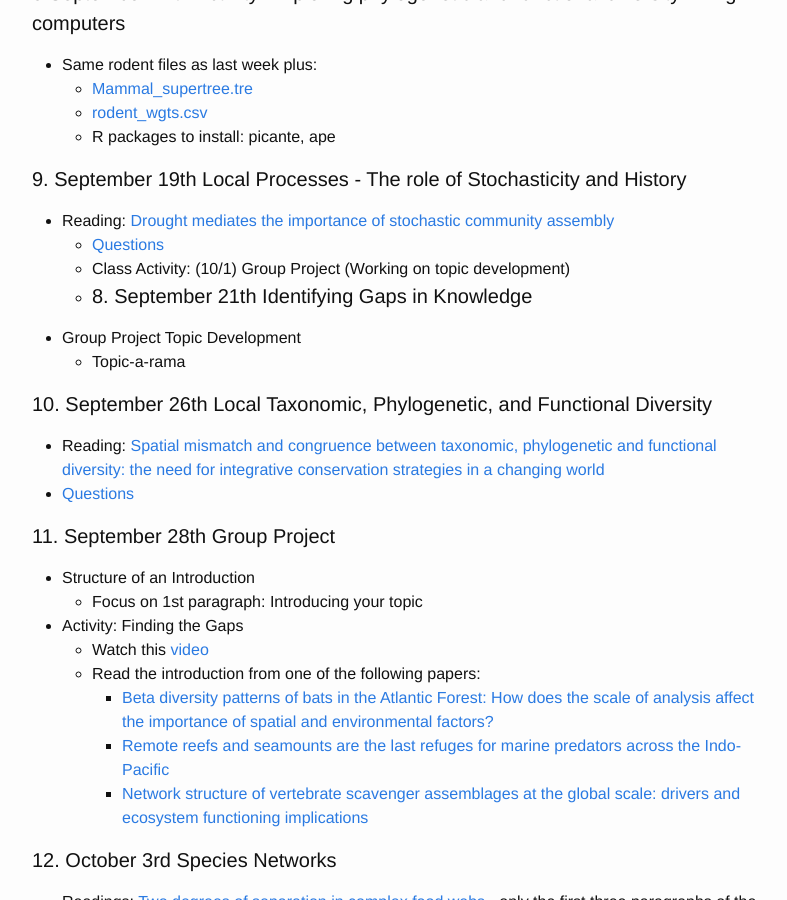
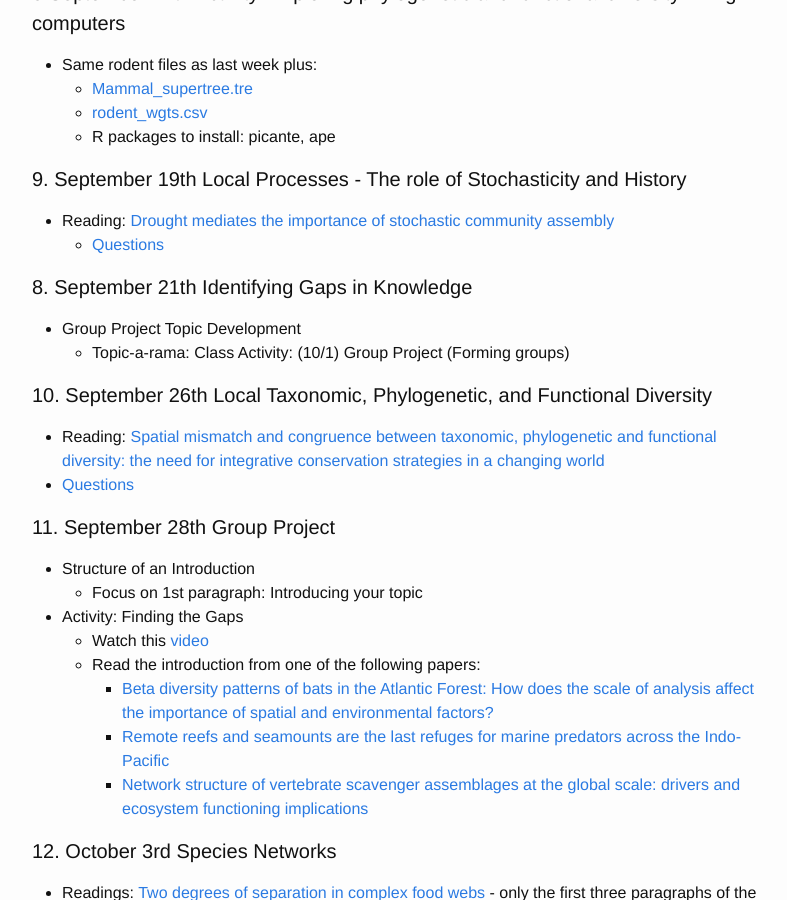
Before and after one commit to skmorgane/biodiversity-course, a Jekyll site: the page built from schedule.md, in a window 1280 px wide and 900 px high, scrolled down 1247 px. Shown: the whole window, without its empty margins (238-1025 px from the left). Built offline with Jekyll 4.4.1, drawn with Linux system fonts in a browser that asks for light colours.

Commit message:
Fix error in schedule.md
Because of hurricane rearrangement, something got left in the wrong place.

```diff
--- a/schedule.md
+++ b/schedule.md
@@ -46,11 +46,10 @@ Read Section 1 (INTRODUCTION), Section 2 (CONTEMPORARY COEXISTENCE THEORY AND CO
 #### 9. September 19th Local Processes - The role of Stochasticity and History
 * Reading: [Drought mediates the importance of stochastic community assembly](https://doi.org/10.1073/pnas.0704350104 )
     * [Questions]({{ site.baseurl }}/questions/stochastic)
-    * Class Activity: (10/1) Group Project (Working on topic development)
-    *
+
 #### 8. September 21th Identifying Gaps in Knowledge
 * Group Project Topic Development
-    * Topic-a-rama
+    * Topic-a-rama: Class Activity: (10/1) Group Project (Forming groups)
 
 #### 10. September 26th Local Taxonomic, Phylogenetic, and Functional Diversity
 * Reading: [Spatial mismatch and congruence between taxonomic, phylogenetic and functional diversity: the need for integrative conservation strategies in a changing world](https://doi.org/10.1111/j.1461-0248.2010.01493.x)
```
